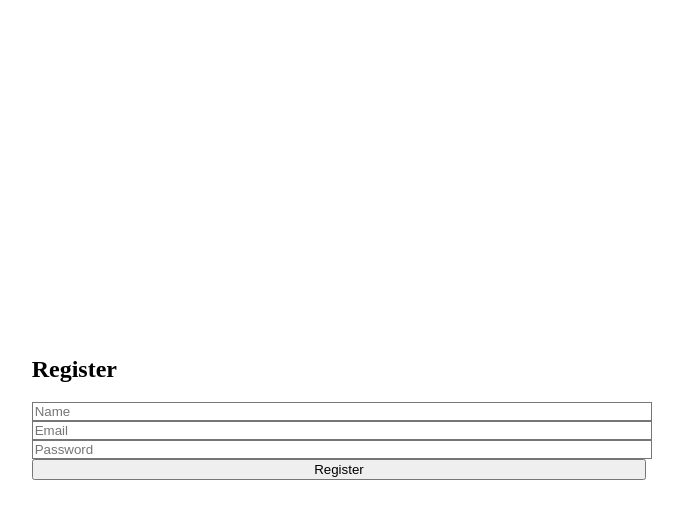
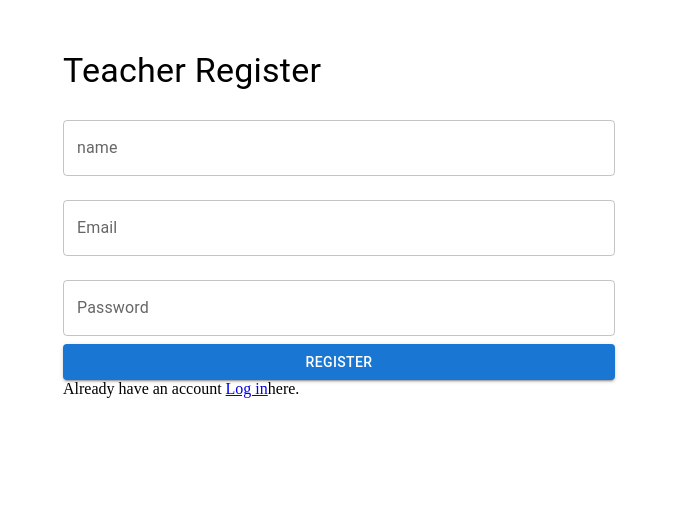
Before and after one commit to jeevan42/Sudent-performance-predictor, a React (Vite) app in the folder client/: page /register in a window 1280 px wide. Shown: the top 518 px of the page, without its empty margins (301-984 px from the left). Built offline with nearby package versions, Linux system fonts and the light colour scheme.

Commit message:
commenting consoles

```diff
--- a/client/src/pages/Auth/RegisterPage.jsx
+++ b/client/src/pages/Auth/RegisterPage.jsx
@@ -1,17 +1,105 @@
-import React from "react";
+import React, { useState } from 'react';
+import { useFormik } from 'formik';
+import * as Yup from 'yup';
+import API from '../../services/api';
+import { Link } from 'react-router-dom';
+import { TextField, Button, Container, Typography } from '@mui/material';
+import { notifyError, notifySuccess } from '../../services/toastNotifications';
 
-const RegisterPage = () => {
-  return (
-    <div className="flex justify-center items-center h-screen bg-gray-100">
-      <div className="w-80 p-6 bg-white rounded shadow">
-        <h2 className="text-2xl font-bold mb-4">Register</h2>
-        <input className="w-full mb-3 p-2 border rounded" placeholder="Name" />
-        <input className="w-full mb-3 p-2 border rounded" placeholder="Email" />
-        <input className="w-full mb-3 p-2 border rounded" type="password" placeholder="Password" />
-        <button className="w-full bg-green-500 text-white p-2 rounded">Register</button>
-      </div>
-    </div>
-  );
+const Register = () => {
+    const [isSubmitting, setIsSubmitting] = useState(false); // State to track submission
+
+    const formik = useFormik({
+        initialValues: {
+            name: '',
+            email: '',
+            password: '',
+        },
+        validationSchema: Yup.object({
+            name: Yup.string().required('name is required'),
+            email: Yup.string().email('Invalid email format').required('Email is required'),
+            password: Yup.string().required('Password is required').min(6, 'Password must be at least 6 characters'),
+        }),
+        onSubmit: async (values) => {
+            setIsSubmitting(true);
+            try {
+                const response = await API.post('/auth/register', values);
+                // console.log(`/auth/register response`, response);
+                if (response?.data?.statusCode === 201) {
+                    notifySuccess(response?.data?.message)
+                    localStorage.setItem('token', response?.data?.token);
+                    localStorage.setItem('userId', response?.data?.teacher?.id);
+                    window.location.href = '/';
+                } else {
+                    notifyError(response?.data?.message)
+                }
+            } catch (err) {
+                notifyError(err?.response?.data?.message)
+                console.error('Registration failed', err);
+            } finally {
+                setIsSubmitting(false);
+            }
+        },
+    });
+
+    return (
+        <Container maxWidth="sm" style={{ marginTop: '50px' }}>
+            <Typography variant="h4" gutterBottom>
+                Teacher Register
+            </Typography>
+            <form onSubmit={formik.handleSubmit}>
+                <TextField
+                    fullWidth
+                    margin="normal"
+                    id="name"
+                    name="name"
+                    label="name"
+                    variant="outlined"
+                    value={formik.values.name}
+                    onChange={formik.handleChange}
+                    onBlur={formik.handleBlur}
+                    error={formik.touched.name && Boolean(formik.errors.name)}
+                    helperText={formik.touched.name && formik.errors.name}
+                />
+
+                <TextField
+                    fullWidth
+                    margin="normal"
+                    id="email"
+                    name="email"
+                    label="Email"
+                    variant="outlined"
+                    value={formik.values.email}
+                    onChange={formik.handleChange}
+                    onBlur={formik.handleBlur}
+                    error={formik.touched.email && Boolean(formik.errors.email)}
+                    helperText={formik.touched.email && formik.errors.email}
+                />
+
+                <TextField
+                    fullWidth
+                    margin="normal"
+                    id="password"
+                    name="password"
+                    label="Password"
+                    type="password"
+                    variant="outlined"
+                    value={formik.values.password}
+                    onChange={formik.handleChange}
+                    onBlur={formik.handleBlur}
+                    error={formik.touched.password && Boolean(formik.errors.password)}
+                    helperText={formik.touched.password && formik.errors.password}
+                />
+
+                <Button color="primary" variant="contained" fullWidth type="submit" disabled={isSubmitting} >
+                    {isSubmitting ? 'Submitting...' : 'Register'} {/* Dynamic button text */}
+                </Button>
+            </form>
+            <div className='d-flex w-100 mt-2 justify-content-end'>
+               <span className='me-2'>Already have an account</span>  <Link to="/login">Log in</Link><span className='ms-2'>here.</span>
+            </div>
+        </Container>
+    );
 };
 
-export default RegisterPage;
+export default Register;
```
